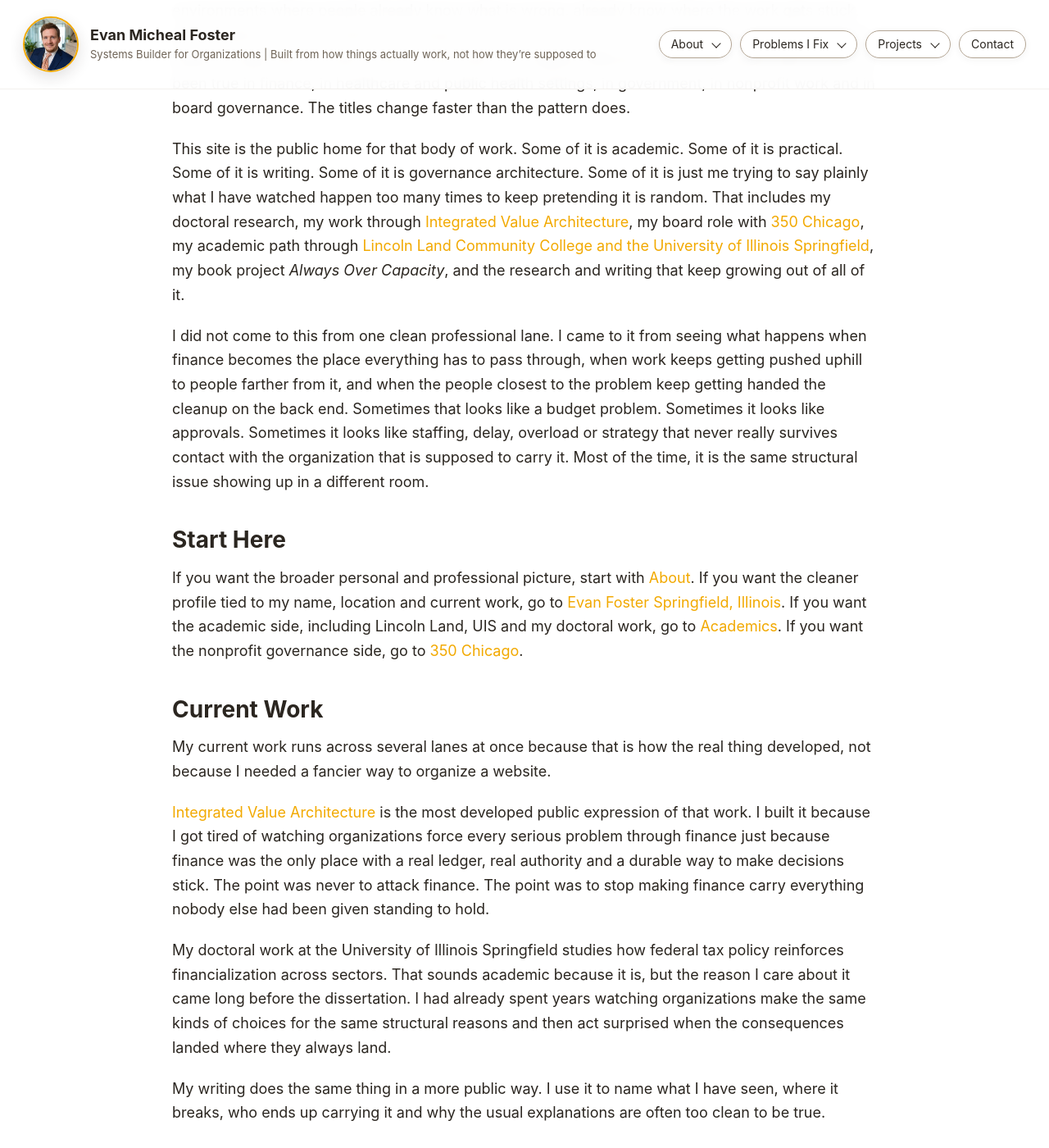
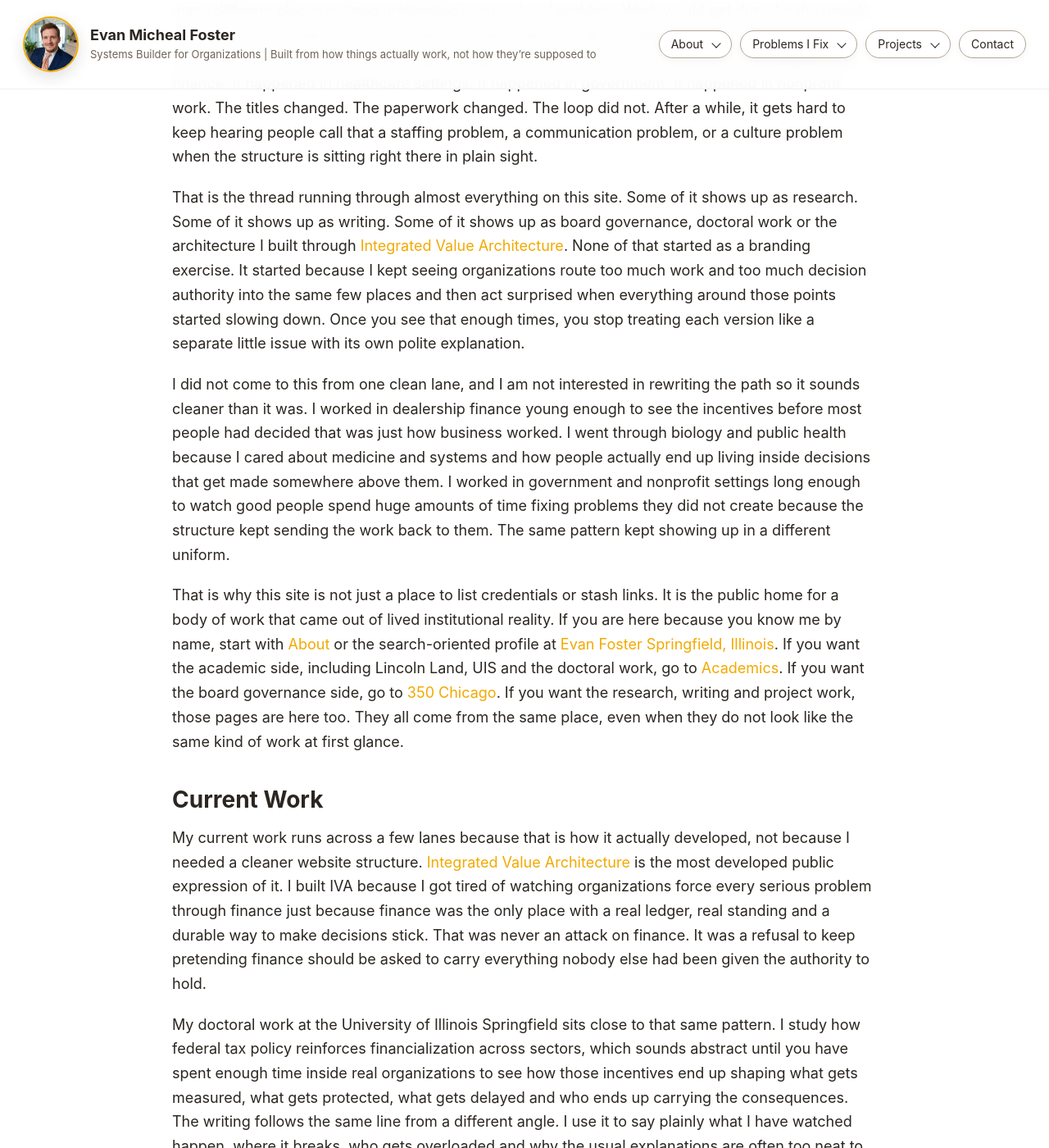
Before and after one commit to efost7873/evanmichealfoster.com, a Jekyll site: the page built from index.md, in a window 1280 px wide and 1400 px high, scrolled down 257 px. Shown: the whole window at 82% size. Built offline with Jekyll 4.4.1, drawn with Linux system fonts in a browser that asks for light colours; some of the changed text lies outside the part shown.

Commit message:
Update index.md

```diff
--- a/index.md
+++ b/index.md
@@ -7,36 +7,36 @@ permalink: /
 
 # Evan Foster
 
-I am a systems builder for organizations, and most of my work starts in the same place. I keep seeing environments where people already know what is wrong, already know where the work gets stuck, and already know who ends up carrying too much of it, but the structure still keeps routing decisions badly enough that the same mess comes back in a slightly different outfit a few weeks later. That has been true in finance, in healthcare and public health settings, in government, in nonprofit work and in board governance. The titles change faster than the pattern does.
+I am a systems builder for organizations, and that came from watching the same thing happen in too many different places to keep pretending it was a local problem. Work would get done by the people closest to it, then leave the room, climb a review chain, sit with somebody farther from the work, come back with edits that did not make it better, and land on the same person to fix. It happened in finance. It happened in healthcare settings. It happened in government. It happened in nonprofit work. The titles changed. The paperwork changed. The loop did not. After a while, it gets hard to keep hearing people call that a staffing problem, a communication problem, or a culture problem when the structure is sitting right there in plain sight.
 
-This site is the public home for that body of work. Some of it is academic. Some of it is practical. Some of it is writing. Some of it is governance architecture. Some of it is just me trying to say plainly what I have watched happen too many times to keep pretending it is random. That includes my doctoral research, my work through [Integrated Value Architecture](https://integratedvaluearchitecture.com), my board role with [350 Chicago](/350-chicago/), my academic path through [Lincoln Land Community College and the University of Illinois Springfield](/academics/), my book project *Always Over Capacity*, and the research and writing that keep growing out of all of it.
+That is the thread running through almost everything on this site. Some of it shows up as research. Some of it shows up as writing. Some of it shows up as board governance, doctoral work or the architecture I built through [Integrated Value Architecture](https://integratedvaluearchitecture.com). None of that started as a branding exercise. It started because I kept seeing organizations route too much work and too much decision authority into the same few places and then act surprised when everything around those points started slowing down. Once you see that enough times, you stop treating each version like a separate little issue with its own polite explanation.
 
-I did not come to this from one clean professional lane. I came to it from seeing what happens when finance becomes the place everything has to pass through, when work keeps getting pushed uphill to people farther from it, and when the people closest to the problem keep getting handed the cleanup on the back end. Sometimes that looks like a budget problem. Sometimes it looks like approvals. Sometimes it looks like staffing, delay, overload or strategy that never really survives contact with the organization that is supposed to carry it. Most of the time, it is the same structural issue showing up in a different room.
+I did not come to this from one clean lane, and I am not interested in rewriting the path so it sounds cleaner than it was. I worked in dealership finance young enough to see the incentives before most people had decided that was just how business worked. I went through biology and public health because I cared about medicine and systems and how people actually end up living inside decisions that get made somewhere above them. I worked in government and nonprofit settings long enough to watch good people spend huge amounts of time fixing problems they did not create because the structure kept sending the work back to them. The same pattern kept showing up in a different uniform.
 
-## Start Here
-
-If you want the broader personal and professional picture, start with [About](/about/). If you want the cleaner profile tied to my name, location and current work, go to [Evan Foster Springfield, Illinois](/evan-foster-springfield-il/). If you want the academic side, including Lincoln Land, UIS and my doctoral work, go to [Academics](/academics/). If you want the nonprofit governance side, go to [350 Chicago](/350-chicago/).
+That is why this site is not just a place to list credentials or stash links. It is the public home for a body of work that came out of lived institutional reality. If you are here because you know me by name, start with [About](/about/) or the search-oriented profile at [Evan Foster Springfield, Illinois](/evan-foster-springfield-il/). If you want the academic side, including Lincoln Land, UIS and the doctoral work, go to [Academics](/academics/). If you want the board governance side, go to [350 Chicago](/350-chicago/). If you want the research, writing and project work, those pages are here too. They all come from the same place, even when they do not look like the same kind of work at first glance.
 
 ## Current Work
 
-My current work runs across several lanes at once because that is how the real thing developed, not because I needed a fancier way to organize a website.
+My current work runs across a few lanes because that is how it actually developed, not because I needed a cleaner website structure. [Integrated Value Architecture](https://integratedvaluearchitecture.com) is the most developed public expression of it. I built IVA because I got tired of watching organizations force every serious problem through finance just because finance was the only place with a real ledger, real standing and a durable way to make decisions stick. That was never an attack on finance. It was a refusal to keep pretending finance should be asked to carry everything nobody else had been given the authority to hold.
 
-[Integrated Value Architecture](https://integratedvaluearchitecture.com) is the most developed public expression of that work. I built it because I got tired of watching organizations force every serious problem through finance just because finance was the only place with a real ledger, real authority and a durable way to make decisions stick. The point was never to attack finance. The point was to stop making finance carry everything nobody else had been given standing to hold.
+My doctoral work at the University of Illinois Springfield sits close to that same pattern. I study how federal tax policy reinforces financialization across sectors, which sounds abstract until you have spent enough time inside real organizations to see how those incentives end up shaping what gets measured, what gets protected, what gets delayed and who ends up carrying the consequences. The writing follows the same line from a different angle. I use it to say plainly what I have watched happen, where it breaks, who gets overloaded and why the usual explanations are often too neat to be true.
 
-My doctoral work at the University of Illinois Springfield studies how federal tax policy reinforces financialization across sectors. That sounds academic because it is, but the reason I care about it came long before the dissertation. I had already spent years watching organizations make the same kinds of choices for the same structural reasons and then act surprised when the consequences landed where they always land.
-
-My writing does the same thing in a more public way. I use it to name what I have seen, where it breaks, who ends up carrying it and why the usual explanations are often too clean to be true.
+My board role with [350 Chicago](/350-chicago/) matters for the same reason. It keeps me inside live organizational governance where financial oversight either stays attached to the real work or starts drifting into one more layer that people have to manage around. The point is not to sound diverse on paper. The point is that these are all different places where the same structural questions keep showing up.
 
 ## Explore
 
-For research, publications and working papers, visit [Research](/research/).
+If you want the broader personal and professional picture, start with [About](/about/).
 
-For essays, articles and public-facing writing, visit [Writing](/writing/).
+If you want the academic path through Lincoln Land, UIS and current doctoral work, go to [Academics](/academics/).
 
-For current builds, side work and longer-term projects, visit [Projects](/projects/).
+If you want the board governance side, go to [350 Chicago](/350-chicago/).
 
-For my book project, visit [Always Over Capacity](/always-over-capacity/).
+If you want research, publications and working papers, visit [Research](/research/).
 
-For more about where I live and work, visit [Springfield](/springfield/).
+If you want essays, articles and public-facing writing, visit [Writing](/writing/).
 
-For direct outreach, visit [Contact](/contact/).
+If you want current builds, side work and longer-term projects, visit [Projects](/projects/).
+
+If you want the book project, visit [Always Over Capacity](/always-over-capacity/).
+
+If you want direct outreach, visit [Contact](/contact/).
```
